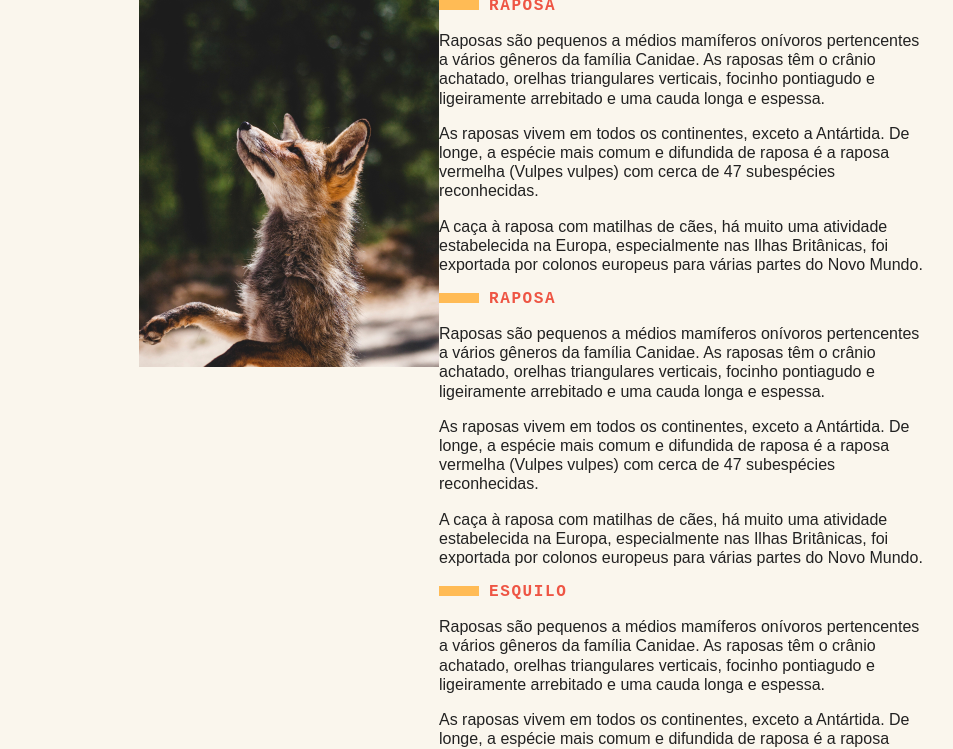
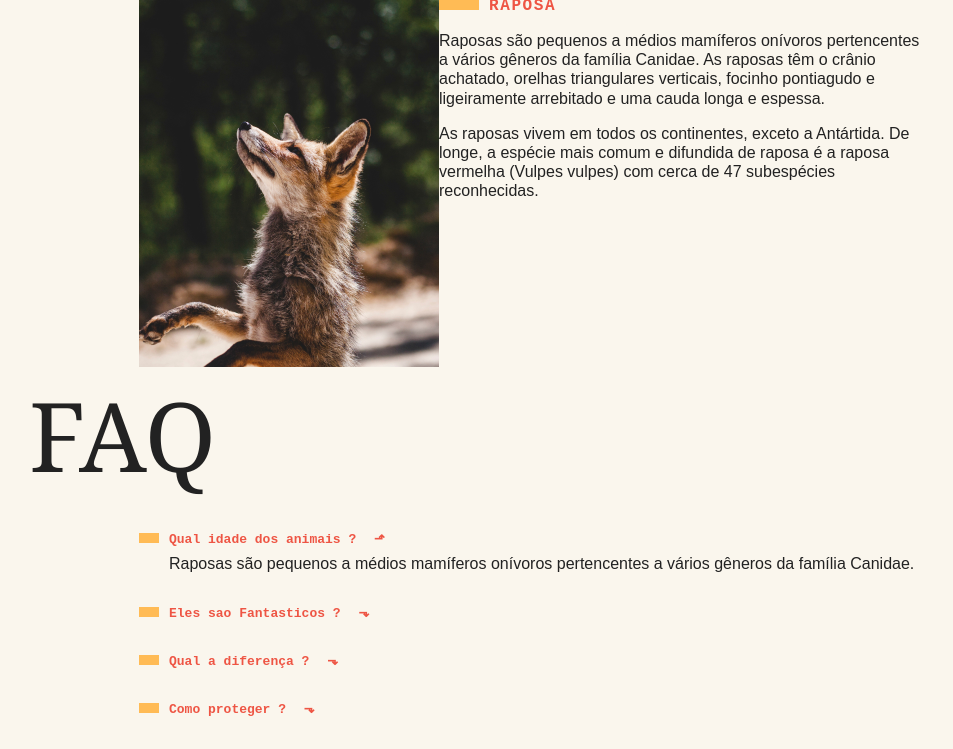
Before and after one commit to RafaelJuniorM/AnimaisFantastico, a plain HTML site: page index.html in a window 1280 px wide. Shown: the part 341-1090 px from the top of the page, without its empty margins (161-1114 px from the left). Drawn offline with Linux system fonts and the light colour scheme.

Commit message:
função accordion list e navegação lista

```diff
--- a/css/style.css
+++ b/css/style.css
@@ -100,6 +100,10 @@ body{
     grid-column: 2; /* define onde estara no grid */
 }
 
+.animais-lista li {
+    cursor: pointer;
+}
+
 /* estilizando o scrool - NAO sao todos navegadores que aceitam */
 .animais-lista::-webkit-scrollbar {
     width: 18px;
@@ -132,6 +136,7 @@ body{
     margin-top: 2rem;
     margin-bottom: .5rem;
     color: #e54;
+    cursor: pointer;
 }
 
 .faq-lista dt::before {
@@ -216,3 +221,56 @@ body{
     }
 
 }
+
+/* navegação por tab */
+.js .js-tabcontent section {
+    display: none;
+}
+
+.js-tabcontent section.ativo {
+    display: block !important;
+    animation: showtab .4s forwards;
+}
+
+@keyframes showtab {
+    from {
+        opacity:0;
+        transform: translate3d(-30px, 0,0);
+    }
+    to {
+        opacity: 1;
+        transform: translate3d(0,0,0);
+    }
+}
+
+/*according list FAQ */
+
+.js .js-accordion dd {
+    display: none;
+}
+
+.js .js-accordion dd.ativo {
+    display: block;
+    animation: slideDownAccordion .4s forwards;
+}
+
+.js-accordion dt::after {
+    content: ' ⬎';
+    margin-left: 10px;
+}
+
+.js-accordion dt.ativo::after {
+    content: ' ⬏';
+    margin-left: 10px;
+}
+
+@keyframes slideDownAccordion {
+    from {
+        opacity: 0;
+        max-height: 0;
+    }
+    to {
+        opacity: 1;
+        max-height: 200px;
+    }
+}
--- a/index.html
+++ b/index.html
@@ -6,6 +6,10 @@
     <title>Animais Fantasticos</title>
 
     <link rel="stylesheet" href="./css/style.css">
+
+    <script>
+        document.documentElement.className += ' js';
+    </script>
 </head>
 <body>
     <nav class="menu">
@@ -20,28 +24,21 @@
     <section class="grid-section animais" id="animais">
         <h1 class="titulo">Animais Fantásticos</h1>
 
-        <ul class="animais-lista">
+        <ul class="animais-lista js-tabmenu">
             <li><img src="img/imagem1.jpg" alt=""></li>
-            <li><img src="img/image2.jpg" alt=""></li>
+            <li><img src="img/imagem2.jpg" alt=""></li>
             <li><img src="img/imagem3.jpg" alt=""></li>
             <li><img src="img/imagem4.jpg" alt=""></li>
             <li><img src="img/imagem5.jpg" alt=""></li>
             <li><img src="img/imagem6.jpg" alt=""></li>
         </ul>
 
-        <div class="animais-descrição">
-            <section>
-                <h2>Raposa</h2>
-                <p>Raposas são pequenos a médios mamíferos onívoros pertencentes a vários gêneros da família Canidae. As raposas têm o crânio achatado, orelhas triangulares verticais, focinho pontiagudo e ligeiramente arrebitado e uma cauda longa e espessa.</p>
-                <p>As raposas vivem em todos os continentes, exceto a Antártida. De longe, a espécie mais comum e difundida de raposa é a raposa vermelha (Vulpes vulpes) com cerca de 47 subespécies reconhecidas.</p>
-                <p>A caça à raposa com matilhas de cães, há muito uma atividade estabelecida na Europa, especialmente nas Ilhas Britânicas, foi exportada por colonos europeus para várias partes do Novo Mundo.</p>
-            </section>
+        <div class="animais-descrição js-tabcontent">
 
             <section>
                 <h2>Raposa</h2>
                 <p>Raposas são pequenos a médios mamíferos onívoros pertencentes a vários gêneros da família Canidae. As raposas têm o crânio achatado, orelhas triangulares verticais, focinho pontiagudo e ligeiramente arrebitado e uma cauda longa e espessa.</p>
                 <p>As raposas vivem em todos os continentes, exceto a Antártida. De longe, a espécie mais comum e difundida de raposa é a raposa vermelha (Vulpes vulpes) com cerca de 47 subespécies reconhecidas.</p>
-                <p>A caça à raposa com matilhas de cães, há muito uma atividade estabelecida na Europa, especialmente nas Ilhas Britânicas, foi exportada por colonos europeus para várias partes do Novo Mundo.</p>
             </section>
 
             <section>
@@ -55,6 +52,8 @@
                 <h2>Urso</h2>
                 <p>Raposas são pequenos a médios mamíferos onívoros pertencentes a vários gêneros da família Canidae. As raposas têm o crânio achatado, orelhas triangulares verticais, focinho pontiagudo e ligeiramente arrebitado e uma cauda longa e espessa.</p>
                 <p>As raposas vivem em todos os continentes, exceto a Antártida. De longe, a espécie mais comum e difundida de raposa é a raposa vermelha (Vulpes vulpes) com cerca de 47 subespécies reconhecidas.</p>
+                <p>A caça à raposa com matilhas de cães, há muito uma atividade estabelecida na Europa, especialmente nas Ilhas Britânicas, foi exportada por colonos europeus para várias partes do Novo Mundo.</p>
+
                 <p>A caça à raposa com matilhas de cães, há muito uma atividade estabelecida na Europa, especialmente nas Ilhas Britânicas, foi exportada por colonos europeus para várias partes do Novo Mundo.</p>
             </section>
 
@@ -84,7 +83,7 @@
 
     <section class="grid-section faq " id="faq">
         <h1 class="titulo">Faq</h1>
-        <dl class="faq-lista">
+        <dl class="faq-lista js-accordion">
             <dt>Qual idade dos animais ?</dt>
             <dd>Raposas são pequenos a médios mamíferos onívoros pertencentes a vários gêneros da família Canidae.</dd>
 
@@ -114,6 +113,6 @@
     <footer class="copy">
         <p>Site para aprendizado de JS - Origamid</p>
     </footer>
-    <script src="/anotações/"></script>
+    <script src="script.js"></script>
 </body>
 </html>
--- a/script.js
+++ b/script.js
@@ -0,0 +1,46 @@
+function initTabNav() {
+  // Navegação por TABs
+  const tabmenu = document.querySelectorAll(".js-tabmenu li");
+  const tabcontent = document.querySelectorAll(".js-tabcontent section");
+
+  //adicionando a class ativo ao primeiro item do tabcontext
+  tabcontent[0].classList.add("ativo");
+
+  //verificando se tabcontent e tabmenu existem
+  if (tabcontent.length && tabmenu.length) {
+    function activeTab(index) {
+      tabcontent.forEach((content) => {
+        content.classList.remove("ativo");
+      });
+      tabcontent[index].classList.add("ativo");
+    }
+
+    tabmenu.forEach((itemMenu, index) => {
+      itemMenu.addEventListener("click", () => {
+        activeTab(index);
+      });
+      console.log(itemMenu, index);
+    });
+  }
+}
+
+function initAccordion() {
+  //navegação por Accordion List
+  const dt = document.querySelectorAll(".js-accordion dt");
+  const activeClass = 'ativo';
+  if (dt.length) {
+    dt[0].classList.add("ativo");
+    dt[0].nextElementSibling.classList.add(activeClass);
+    function activeAccordion() {
+      this.classList.toggle(activeClass);
+      this.nextElementSibling.classList.toggle(activeClass);
+    }
+
+    dt.forEach((item) => {
+      item.addEventListener("click", activeAccordion);
+    });
+  }
+}
+
+initTabNav();
+initAccordion();
```
